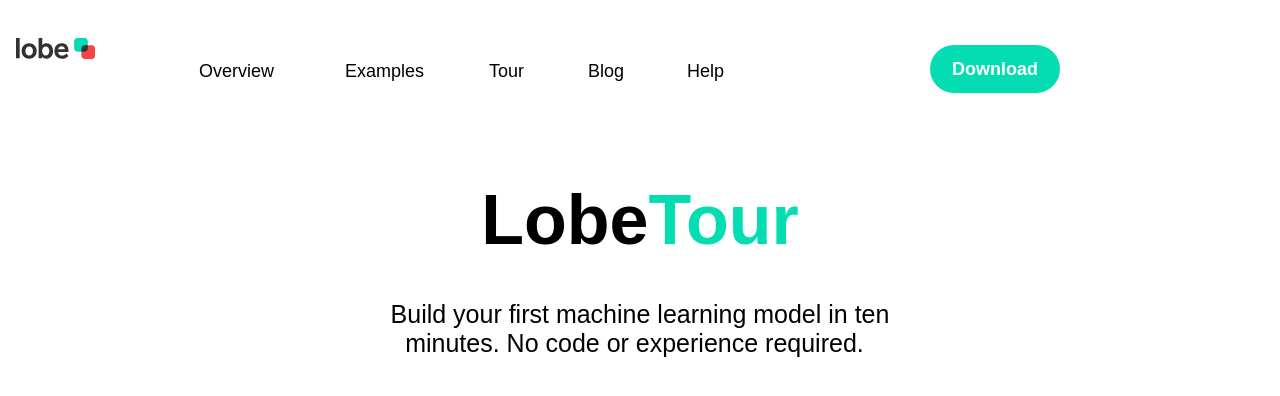
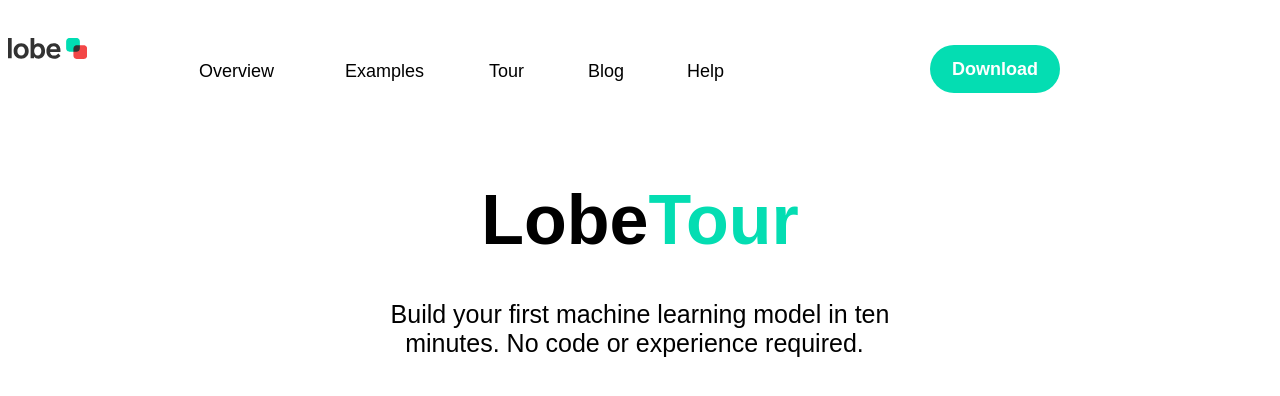
Before and after one commit to mohamedabarich49/lobe-project, a plain HTML site: page index.html in a window 1280 px wide. Drawn offline with Linux system fonts and the light colour scheme.

Commit message:
Updated header section

```diff
--- a/style.css
+++ b/style.css
@@ -1,9 +1,12 @@
-.body{
-    background-color: #ffffff;
-    font-family: arial, sans-serif;
-    margin: 0;
-    padding: 0;
-}
+    body {
+        background-color: #ffffff;
+        font-family: Arial, sans-serif;
+        margin: 0;
+        padding: 0;
+    }
+
+
+
 
 .img-logo{
     position: absolute;
```
Also changed, not shown: index.html (+0 -1 lines).
